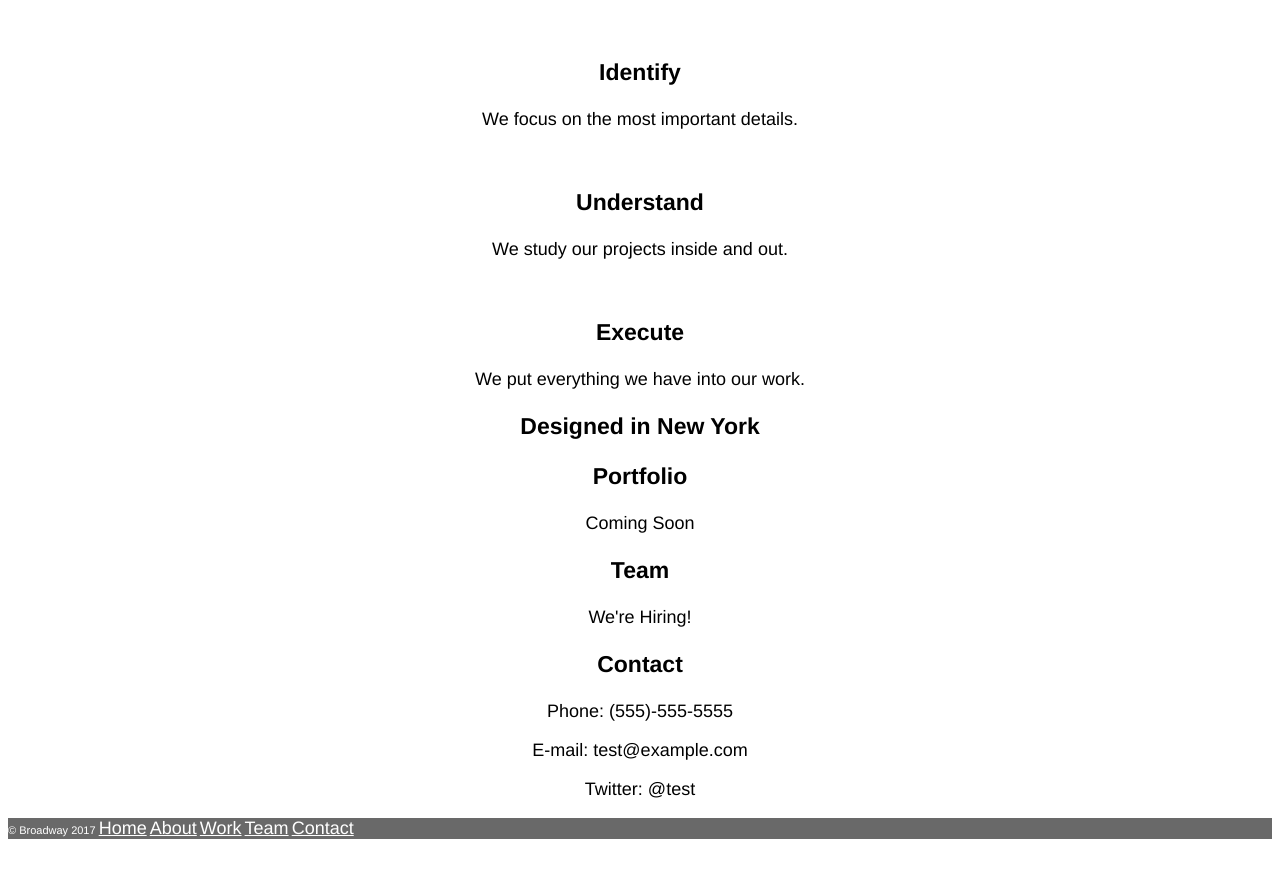
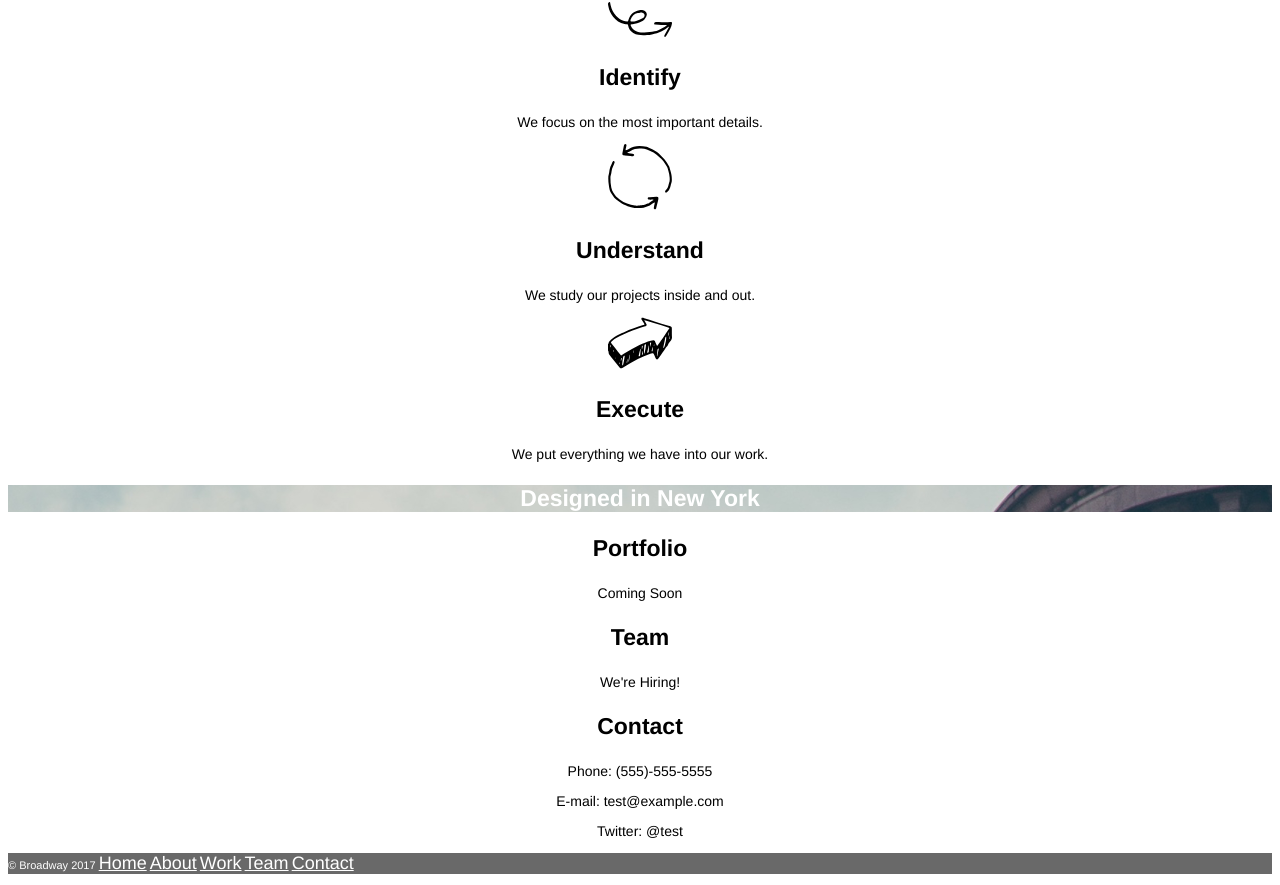
Before and after one commit to amduren/Broadway, a plain HTML site: page index.html in a window 1280 px wide. Shown: the part 423-1308 px from the top of the page. Before the commit the page ends 1273 px from the top, so only its background shows below. Drawn offline with Linux system fonts and the light colour scheme.

Commit message:
Add images and style middle divider

```diff
--- a/index.html
+++ b/index.html
@@ -16,17 +16,21 @@
         <p><a class="btn-nav" href="#contact">Contact</a></p>
       </nav>
     </div>
+    <!-- work style section -->
     <h2>Our Process</h2>
-    <img>
+    <img src="./resources/images/identify.svg">
     <h3>Identify</h3>
     <p>We focus on the most important details.</p>
-    <img>
+    <img src="./resources/images/understand.svg">
     <h3>Understand</h3>
     <p>We study our projects inside and out.</p>
-    <img>
+    <img src="./resources/images/execute.svg">
     <h3>Execute</h3>
     <p>We put everything we have into our work.</p>
-    <h3>Designed in New York</h3>
+    <!-- page divider section -->
+    <div class="header">
+      <h3>Designed in New York</h3>
+    </div>
     <h3>Portfolio</h3>
     <p>Coming Soon</p>
     <h3>Team</h3>
--- a/resources/css/style.css
+++ b/resources/css/style.css
@@ -15,8 +15,12 @@ h3 {
   font-size: 23px;
 }
 
+h1, h2, h3 {
+  font-weight: bold;
+}
+
 p {
-  font-size: 18px;
+  font-size: 14px;
 }
 
 .header {
```
